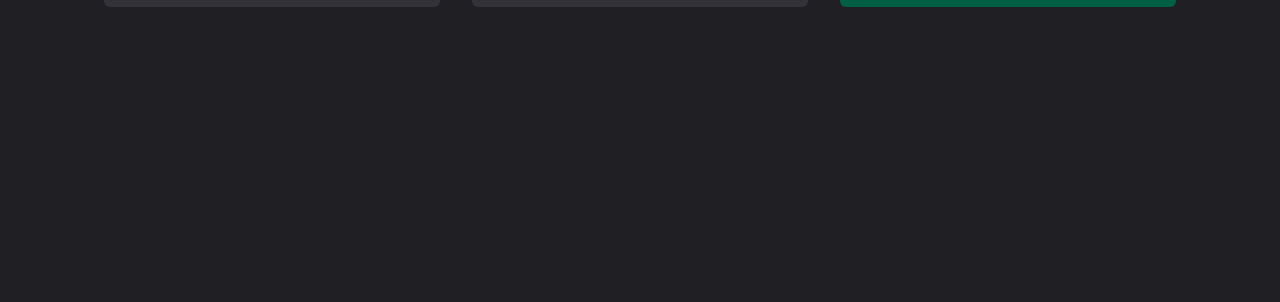
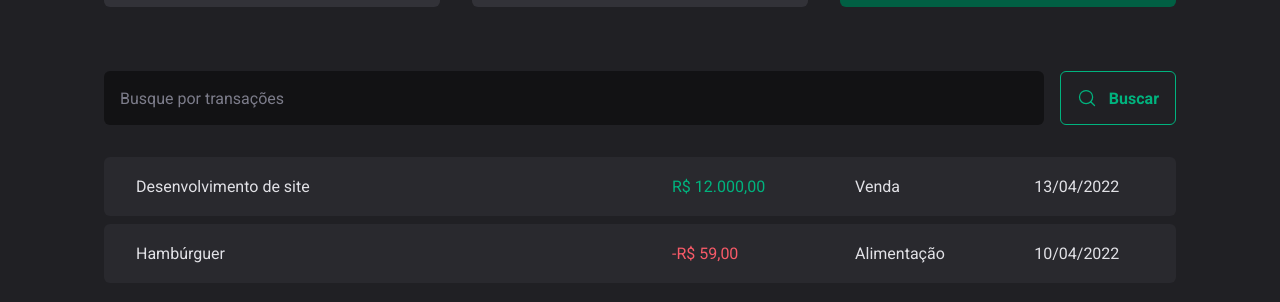
Before and after one commit to danrleidalfre/react-dt-money, a React (Vite) app: page / in a window 1280 px wide. Shown: the part 128-430 px from the top of the page. Built offline with nearby package versions, Linux system fonts and the light colour scheme.

Commit message:
implement search form and table

```diff
--- /dev/null
+++ b/src/pages/Transactions/components/SearchForms/index.tsx
@@ -0,0 +1,15 @@
+import { MagnifyingGlass } from 'phosphor-react'
+import { SearchFormContainer } from './styles'
+
+export function SearchForm() {
+  return (
+    <SearchFormContainer>
+      <input type="text" placeholder="Busque por transações" />
+
+      <button type="submit">
+        <MagnifyingGlass size={20} />
+        Buscar
+      </button>
+    </SearchFormContainer>
+  )
+}
--- /dev/null
+++ b/src/pages/Transactions/components/SearchForms/styles.ts
@@ -0,0 +1,42 @@
+import styled from 'styled-components'
+
+export const SearchFormContainer = styled.form`
+  display: flex;
+  gap: 1rem;
+
+  input {
+    flex: 1;
+    border-radius: 6px;
+    border: 0;
+    background: ${(props) => props.theme['gray-900']};
+    color: ${(props) => props.theme['gray-300']};
+    padding: 1rem;
+
+    &::placeholder {
+      color: ${(props) => props.theme['gray-500']};
+    }
+  }
+
+  button {
+    display: flex;
+    align-items: center;
+    gap: 0.75rem;
+    padding: 1rem;
+    background: transparent;
+    border: 1px solid ${(props) => props.theme['green-300']};
+    color: ${(props) => props.theme['green-300']};
+    font-weight: bold;
+    border-radius: 6px;
+    cursor: pointer;
+
+    &:hover {
+      background: ${(props) => props.theme['green-500']};
+      border-color: ${(props) => props.theme['green-500']};
+      color: ${(props) => props.theme.white};
+      transition:
+        background-color 0.2s,
+        color 0.2s,
+        border-color 0.2s;
+    }
+  }
+`
--- a/src/pages/Transactions/index.tsx
+++ b/src/pages/Transactions/index.tsx
@@ -1,11 +1,40 @@
 import { Header } from '../../components/Header'
 import { Summary } from '../Summary'
+import {
+  PriceHighlight,
+  TransactionsContainer,
+  TransactionsTable,
+} from './styles.ts'
+import { SearchForm } from './components/SearchForms'
 
 export function Transactions() {
   return (
     <main>
       <Header />
       <Summary />
+      <TransactionsContainer>
+        <SearchForm />
+        <TransactionsTable>
+          <tbody>
+            <tr>
+              <td width="50%">Desenvolvimento de site</td>
+              <td>
+                <PriceHighlight variant="income">R$ 12.000,00</PriceHighlight>
+              </td>
+              <td>Venda</td>
+              <td>13/04/2022</td>
+            </tr>
+            <tr>
+              <td width="50%">Hambúrguer</td>
+              <td>
+                <PriceHighlight variant="outcome">-R$ 59,00</PriceHighlight>
+              </td>
+              <td>Alimentação</td>
+              <td>10/04/2022</td>
+            </tr>
+          </tbody>
+        </TransactionsTable>
+      </TransactionsContainer>
     </main>
   )
 }
--- a/src/pages/Transactions/styles.ts
+++ b/src/pages/Transactions/styles.ts
@@ -0,0 +1,41 @@
+import styled from 'styled-components'
+
+export const TransactionsContainer = styled.main`
+  width: 100%;
+  max-width: 1120px;
+  margin: 4rem auto 0;
+  padding: 0 1.5rem;
+`
+
+export const TransactionsTable = styled.table`
+  width: 100%;
+  border-collapse: separate;
+  border-spacing: 0 0.5rem;
+  margin-top: 1.5rem;
+
+  td {
+    padding: 1.25rem 2rem;
+    background: ${(props) => props.theme['gray-700']};
+
+    &:first-child {
+      border-top-left-radius: 6px;
+      border-bottom-left-radius: 6px;
+    }
+
+    &:last-child {
+      border-top-right-radius: 6px;
+      border-bottom-right-radius: 6px;
+    }
+  }
+`
+
+interface PriceHighlightProps {
+  variant: 'income' | 'outcome'
+}
+
+export const PriceHighlight = styled.span<PriceHighlightProps>`
+  color: ${(props) =>
+    props.variant === 'income'
+      ? props.theme['green-300']
+      : props.theme['red-300']};
+`
```
